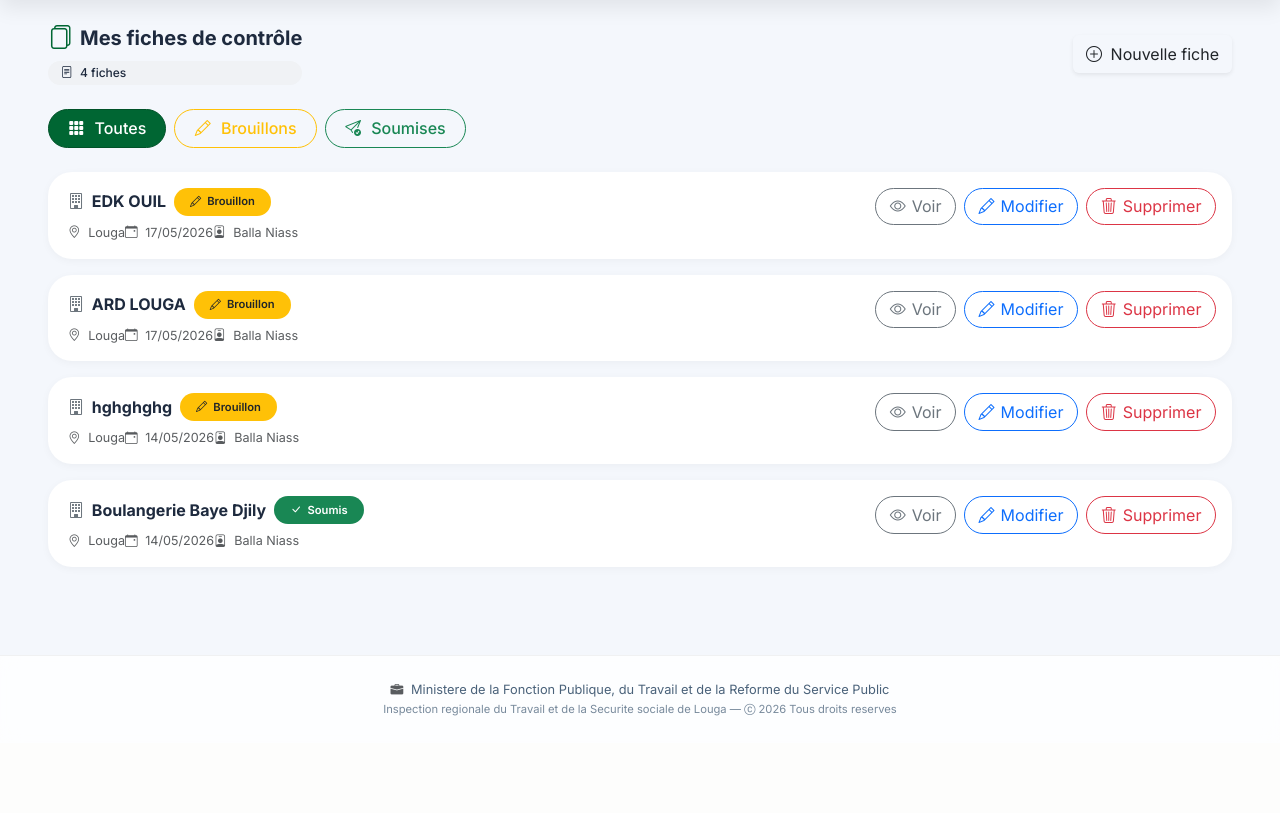
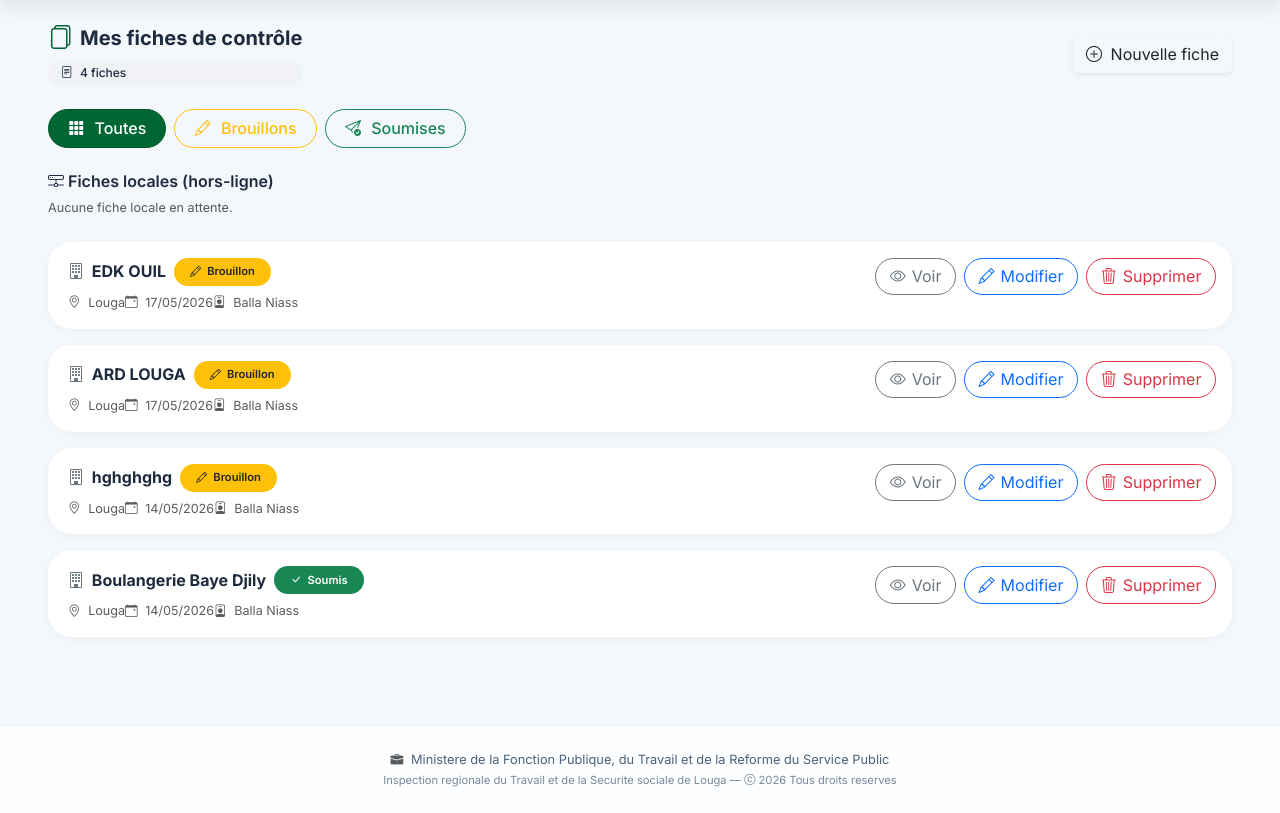
Before and after one commit to NiassB1144/fiche-controle, a Django app: page /fiches/ in a window 1280 px wide. Shown: the part 67-880 px from the top of the page. Before the commit the page ends 783 px from the top, so only its background shows below. Run offline with Django 5.2, Linux system fonts and the light colour scheme; a user stored in the database is signed in; data comes from the database, SQL or seed files in the repository; both versions use the stored data as it was after the commit; some libraries are stand-ins or nearby versions.

Commit message:
Correction PWA et amélioration application

```diff
--- a/inspection/views.py
+++ b/inspection/views.py
@@ -290,12 +290,40 @@ def api_sync(request):
     try:
         data = json.loads(request.body)
         fiches_data = data.get('fiches', [])
-        created = []
+        synchronisees = 0
+        result_fiches = []
+
         for f in fiches_data:
-            fiche = _construire_fiche(f, request.user)
-            fiche.local_id = f.get('local_id', '')
+            local_id = f.get('local_id', '')
+            server_pk = f.get('server_pk')
+            fiche = None
+
+            if server_pk:
+                try:
+                    fiche = FicheControle.objects.get(pk=server_pk)
+                    if not request.user.is_staff and fiche.inspecteur != request.user:
+                        fiche = None
+                except FicheControle.DoesNotExist:
+                    fiche = None
+
+            if fiche is None and local_id:
+                try:
+                    fiche = FicheControle.objects.get(local_id=local_id)
+                    if not request.user.is_staff and fiche.inspecteur != request.user:
+                        fiche = None
+                except FicheControle.DoesNotExist:
+                    fiche = None
+
+            if fiche is None:
+                fiche = _construire_fiche(f, request.user)
+            else:
+                fiche = _construire_fiche(f, request.user, fiche)
+
+            fiche.local_id = local_id or fiche.local_id or ''
             fiche.save()
-            created.append({'id': fiche.pk, 'local_id': fiche.local_id})
-        return JsonResponse({'synchronisees': len(created), 'fiches': created})
+            synchronisees += 1
+            result_fiches.append({'local_id': fiche.local_id, 'server_pk': fiche.pk})
+
+        return JsonResponse({'synchronisees': synchronisees, 'fiches': result_fiches})
     except Exception as e:
         return JsonResponse({'error': str(e)}, status=400)
--- a/static/js/app.js
+++ b/static/js/app.js
@@ -58,24 +58,105 @@ async function getFichesNonSynced() {
     return new Promise((resolve) => {
       const tx = db.transaction(STORE, 'readonly');
       const store = tx.objectStore(STORE);
-      const idx = store.index('synced');
-      const req = idx.getAll(false);
-      req.onsuccess = () => resolve(req.result || []);
+      const req = store.getAll();
+      req.onsuccess = () => resolve((req.result || []).filter(item => item.synced !== true));
       req.onerror = () => resolve([]);
     });
   } catch { return []; }
 }
 
-async function marquerSynced(local_id) {
+// Récupérer une fiche locale par local_id
+async function getFicheByLocalId(local_id) {
+  try {
+    const db = await ouvrirDB();
+    return new Promise((resolve) => {
+      const tx = db.transaction(STORE, 'readonly');
+      const store = tx.objectStore(STORE);
+      const req = store.get(local_id);
+      req.onsuccess = () => resolve(req.result || null);
+      req.onerror = () => resolve(null);
+    });
+  } catch (e) { return null; }
+}
+
+// Supprimer une fiche locale par local_id
+async function deleteLocalFiche(local_id) {
+  try {
+    const db = await ouvrirDB();
+    return new Promise((resolve, reject) => {
+      const tx = db.transaction(STORE, 'readwrite');
+      const store = tx.objectStore(STORE);
+      const req = store.delete(local_id);
+      req.onsuccess = () => { majBanniereSync(); resolve(); };
+      req.onerror = (e) => reject(e.target.error);
+    });
+  } catch (e) { console.warn('deleteLocalFiche error', e); }
+}
+
+// Rendre la liste des fiches locales non synchronisées dans la page
+async function renderLocalFiches() {
+  const container = document.getElementById('local-fiches-list');
+  if (!container) return;
+  const fiches = await getFichesNonSynced();
+  container.innerHTML = '';
+  if (!fiches || !fiches.length) {
+    container.innerHTML = '<div class="small text-muted">Aucune fiche locale en attente.</div>';
+    return;
+  }
+  fiches.forEach(f => {
+    const div = document.createElement('div');
+    div.className = 'fiche-card p-3 mb-2';
+    const entreprise = f.entreprise || '(Sans nom)';
+    const datec = f.date_controle || '';
+    div.innerHTML = `
+      <div class="d-flex justify-content-between align-items-center">
+        <div>
+          <div class="fw-bold">${entreprise}</div>
+          <div class="small text-muted">${datec}</div>
+        </div>
+        <div class="d-flex gap-2">
+          <button class="btn btn-outline-primary btn-sm" data-local-edit="${f.local_id}"><i class="bi bi-pencil"></i> Modifier</button>
+          <button class="btn btn-outline-danger btn-sm" data-local-delete="${f.local_id}"><i class="bi bi-trash3"></i> Supprimer</button>
+        </div>
+      </div>`;
+    container.appendChild(div);
+  });
+
+  // Listeners
+  container.querySelectorAll('[data-local-edit]').forEach(btn => {
+    btn.addEventListener('click', (e) => {
+      const id = e.currentTarget.getAttribute('data-local-edit');
+      // Ouvrir le formulaire en mode création mais avec ?local_id=...
+      window.location.href = '/fiches/nouvelle/?local_id=' + encodeURIComponent(id);
+    });
+  });
+  container.querySelectorAll('[data-local-delete]').forEach(btn => {
+    btn.addEventListener('click', async (e) => {
+      const id = e.currentTarget.getAttribute('data-local-delete');
+      if (!confirm('Supprimer cette fiche locale ?')) return;
+      await deleteLocalFiche(id);
+      renderLocalFiches();
+      afficherNotification('Fiche locale supprimée.', 'success');
+    });
+  });
+}
+
+async function marquerSynced(local_id, server_pk = null) {
   try {
     const db = await ouvrirDB();
     const tx = db.transaction(STORE, 'readwrite');
     const store = tx.objectStore(STORE);
     const req = store.get(local_id);
     req.onsuccess = () => {
-      if (req.result) store.put({ ...req.result, synced: true });
+      if (req.result) {
+        const updated = { ...req.result, synced: true };
+        if (server_pk) updated.server_pk = server_pk;
+        store.put(updated);
+      }
     };
-  } catch {}
+  } catch (e) {
+    console.warn('marquerSynced error', e);
+  }
 }
 
 // Banniere sync
@@ -110,7 +191,7 @@ async function syncLocale() {
     if (resp.ok) {
       const data = await resp.json();
       for (const f of (data.fiches || [])) {
-        if (f.local_id) await marquerSynced(f.local_id);
+        if (f.local_id) await marquerSynced(f.local_id, f.server_pk);
       }
       await majBanniereSync();
       if (data.synchronisees > 0) {
@@ -161,8 +242,9 @@ window.addEventListener('beforeinstallprompt', (e) => {
 });
 
 document.addEventListener('DOMContentLoaded', () => {
-  // Mettre à jour la banniere sync
+  // Mettre à jour la banniere sync et lister fiches locales
   majBanniereSync();
+  renderLocalFiches();
 
   // Sync au retour en ligne
   window.addEventListener('online', () => {
--- a/templates/inspection/base.html
+++ b/templates/inspection/base.html
@@ -281,7 +281,7 @@
   <span>
     <strong><span id="sync-count">0</span> fiche(s)</strong> sauvegardee(s) hors-ligne en attente de synchronisation.
   </span>
-  <a href="#" class="btn-sync" onclick="syncFiches(); return false;">
+  <a href="#" class="btn-sync" onclick="syncLocale(); return false;">
     <i class="bi bi-arrow-repeat me-1"></i>Synchroniser maintenant
   </a>
 </div>
@@ -325,8 +325,7 @@
 <!-- App JS -->
 <script src="{% static 'js/app.js' %}"></script>
 
-<!-- Offline JS — IndexedDB + sync automatique -->
-<script src="{% static 'js/offline.js' %}"></script>
+<!-- Offline JS intégré dans `app.js` (évite duplication) -->
 
 <script>
   document.getElementById('current-year').innerText = new Date().getFullYear();
--- a/templates/inspection/liste_fiches.html
+++ b/templates/inspection/liste_fiches.html
@@ -98,6 +98,12 @@
   </div>
 
   <!-- Liste des fiches -->
+  <!-- Fiches locales non synchronisées (IndexedDB) -->
+  <div id="local-fiches-section" class="mb-4">
+    <h6 class="fw-semibold mb-2"><i class="bi bi-hdd-network me-1"></i>Fiches locales (hors-ligne)</h6>
+    <div id="local-fiches-list" class="mb-3"></div>
+  </div>
+
   {% if fiches %}
     {% for fiche in fiches %}
     <div class="fiche-card p-3">
```
Also changed, not shown: templates/inspection/fiche_form.html (+68 -1 lines), db.sqlite3.
